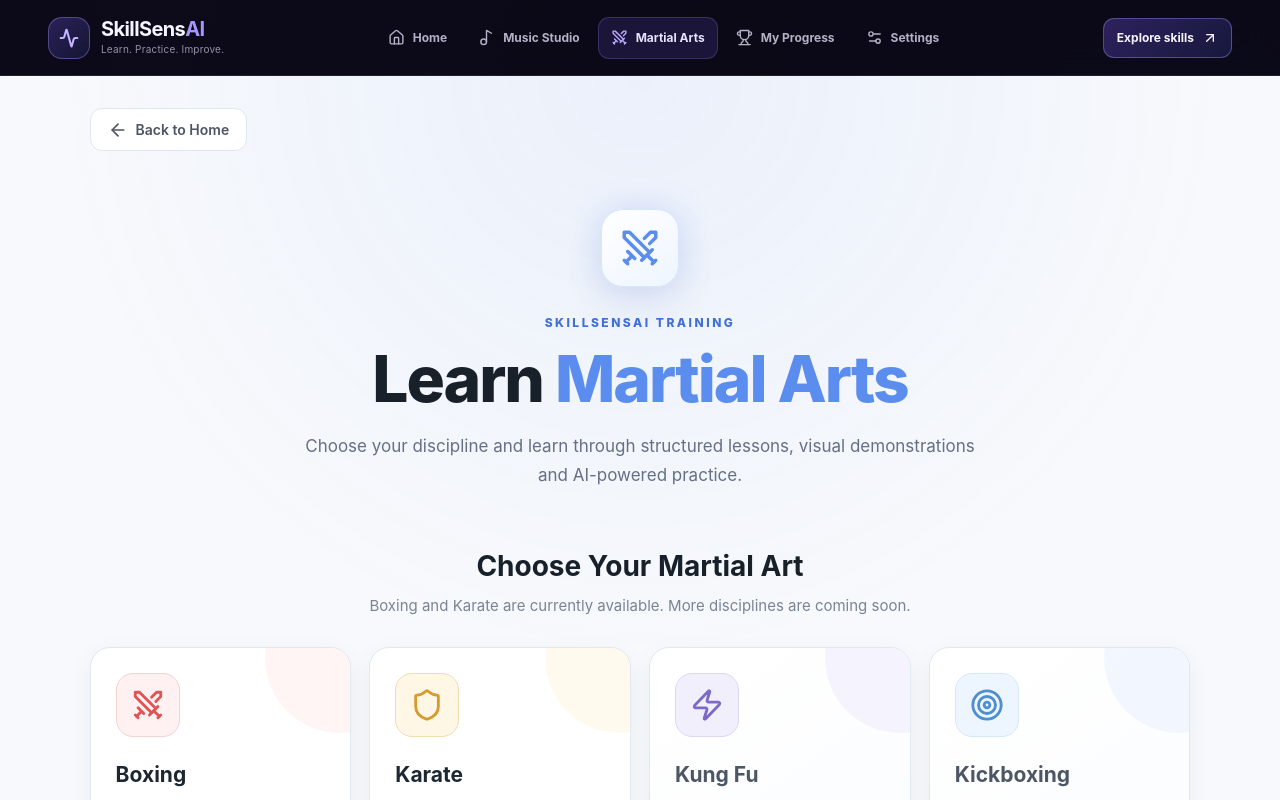
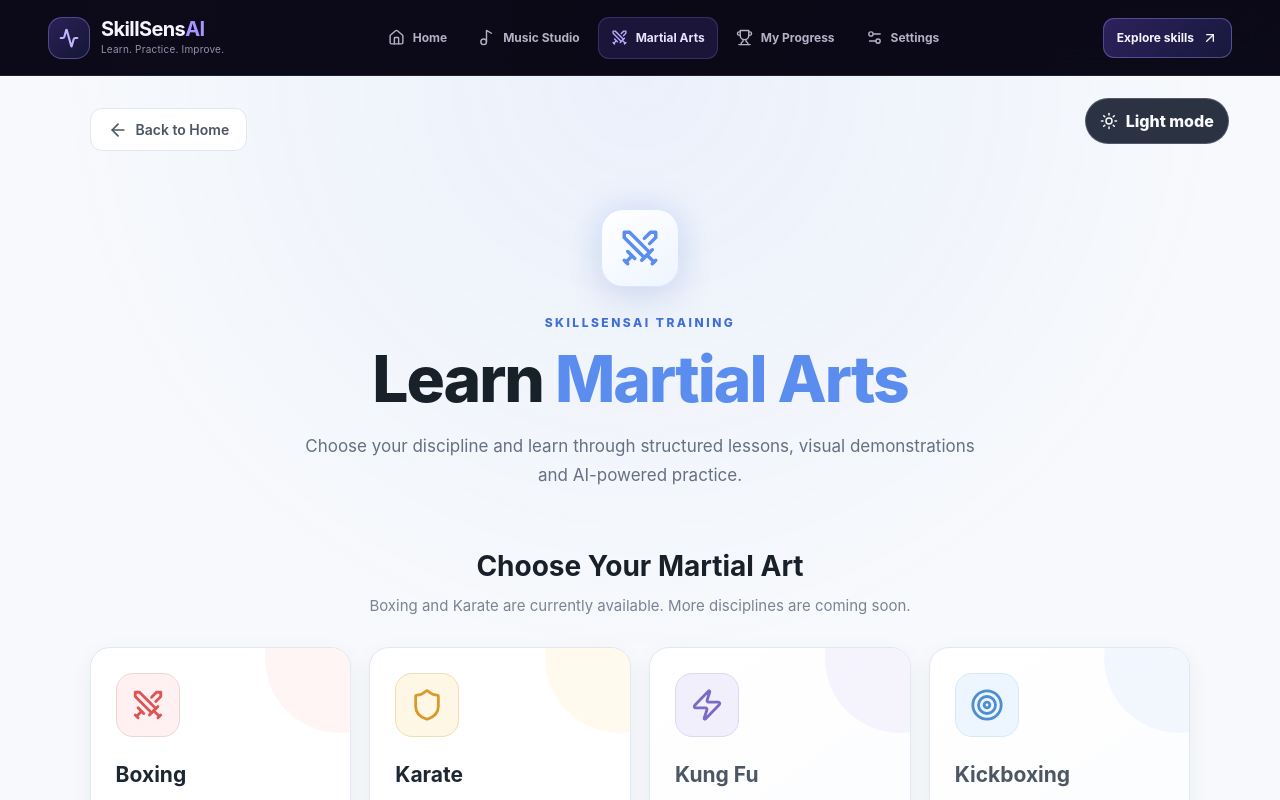
Before and after one commit to Sadyojata-Sristi/SkillSensAI, a React (Vite) app in the folder frontend/: page /martial-arts in a window 1280 px wide. Shown: the top 800 px of the page. Built offline with nearby package versions, Linux system fonts and the light colour scheme; no server answers.

Commit message:
Update MartialArts.jsx

```diff
--- a/frontend/src/pages/MartialArts.jsx
+++ b/frontend/src/pages/MartialArts.jsx
@@ -8,14 +8,19 @@ import {
   Footprints,
   Flame,
   Trophy,
+  Sun,
+  Moon,
 } from "lucide-react";
 
 import { useNavigate } from "react-router-dom";
+import { useEffect, useState } from "react";
 
 import "./MartialArts.css";
 
 function MartialArts() {
   const navigate = useNavigate();
+  const [theme, setTheme] = useState(() => localStorage.getItem("skillsensai_martial_theme") || "dark");
+  useEffect(() => { localStorage.setItem("skillsensai_martial_theme", theme); }, [theme]);
 
   const martialArts = [
     {
@@ -102,13 +107,18 @@ function MartialArts() {
   };
 
   return (
-    <div className="martial-page">
+    <div className={`martial-page ${theme === "light" ? "martial-theme-light" : "martial-theme-dark"}`}>
       <button
         className="martial-back-button"
         onClick={() => navigate("/")}
       >
         <ArrowLeft size={20} />
         Back to Home
+      </button>
+
+      <button className="martial-theme-toggle" onClick={() => setTheme(theme === "dark" ? "light" : "dark")} aria-label="Toggle Martial Arts theme">
+        {theme === "dark" ? <Sun size={18} /> : <Moon size={18} />}
+        {theme === "dark" ? "Light mode" : "Dark mode"}
       </button>
 
       <section className="martial-header">
```
